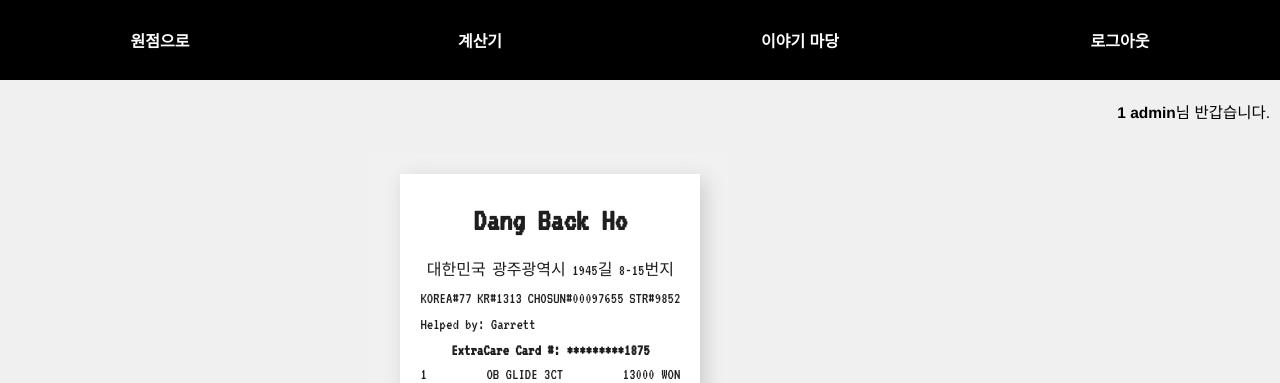
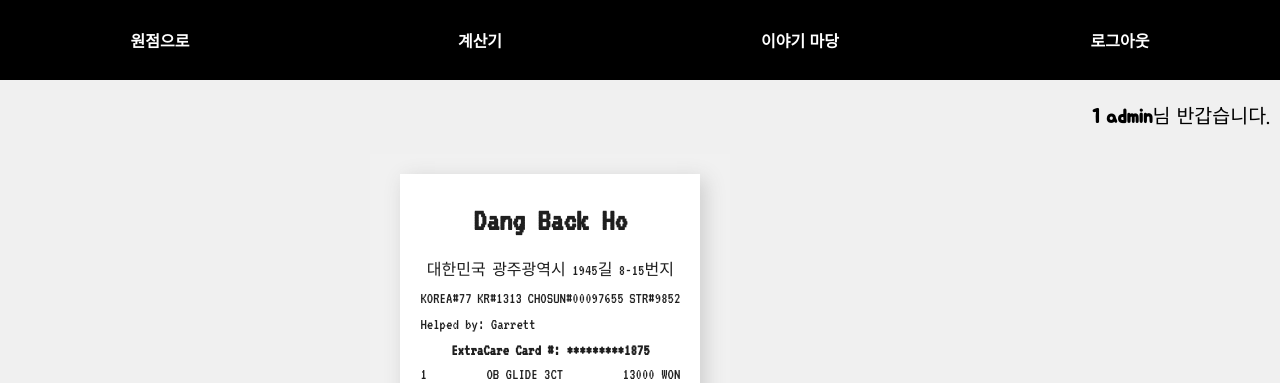
Before and after one commit to scorve12/chsun_spring_HTML, a PHP site: page /index.php in a window 1280 px wide. Shown: the top 383 px of the page. Run offline with PHP 8.4, Linux system fonts and the light colour scheme; the visitor is signed in with stand-in values (Sample User, id 1); some web fonts are replaced.

Commit message:
폰트 변경

```diff
--- a/header.php
+++ b/header.php
@@ -9,17 +9,26 @@
 <head>
     <meta charset="UTF-8">
     <meta name="viewport" content="width=device-width, initial-scale=1.0">
+    <link rel="preconnect" href="https://fonts.googleapis.com">
+    <link rel="preconnect" href="https://fonts.gstatic.com" crossorigin>
+    <link href="https://fonts.googleapis.com/css2?family=Jua&display=swap" rel="stylesheet">
     <style>
         .top-right {
             position: absolute;
             top: 100px;
             right: 10px;
-            font-size: 15.5px;
+            font-size: 19.5px;
+        }
+
+        .jua-regular {
+        font-family: "Jua", sans-serif;
+        font-weight: 500;
+        font-style: normal;
         }
     </style>
 </head>
 <body>
-    <div class="top-right">
+    <div class="top-right jua-regular">
         <?php if (isset($_SESSION['userid'])): ?>
             <b><?php echo $_SESSION['userid']; ?> <?php echo $role; ?></b>님 반갑습니다.
         <?php endif; ?>
```
